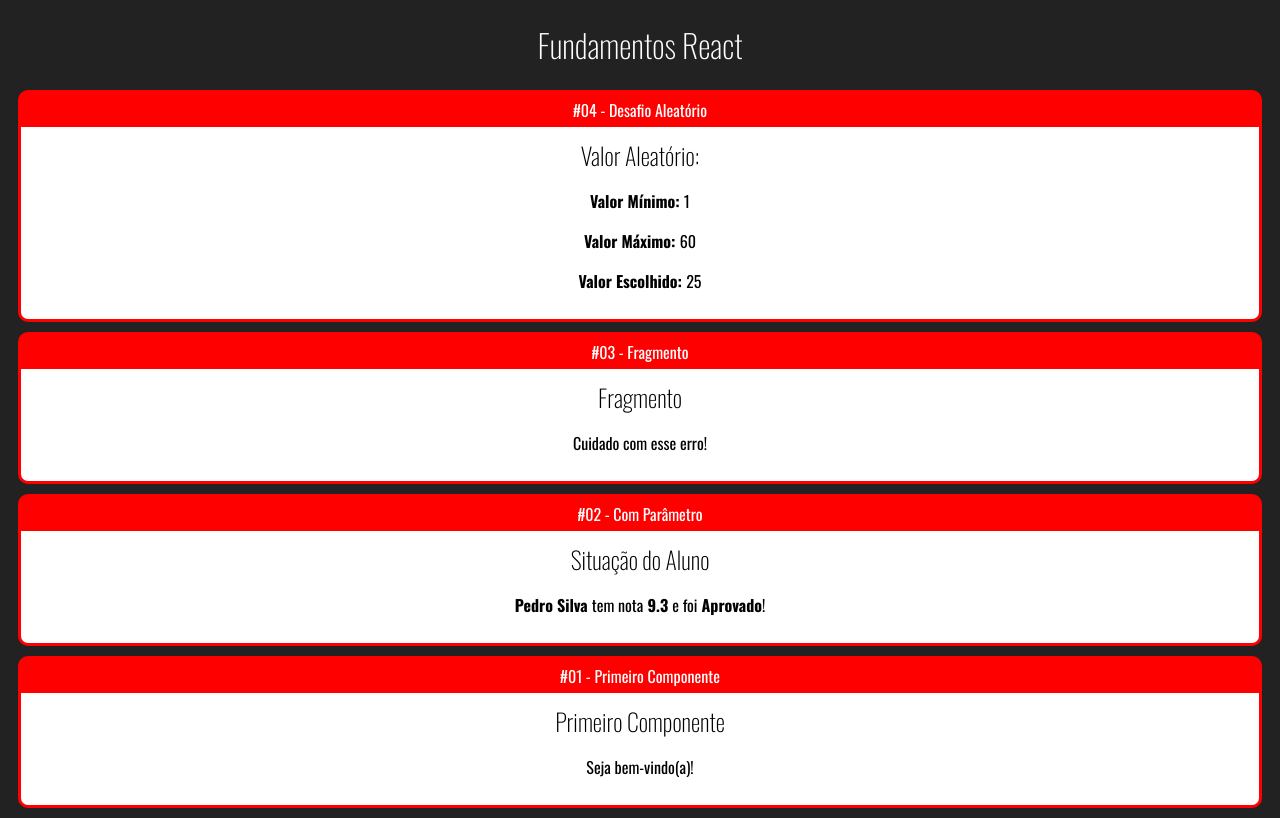
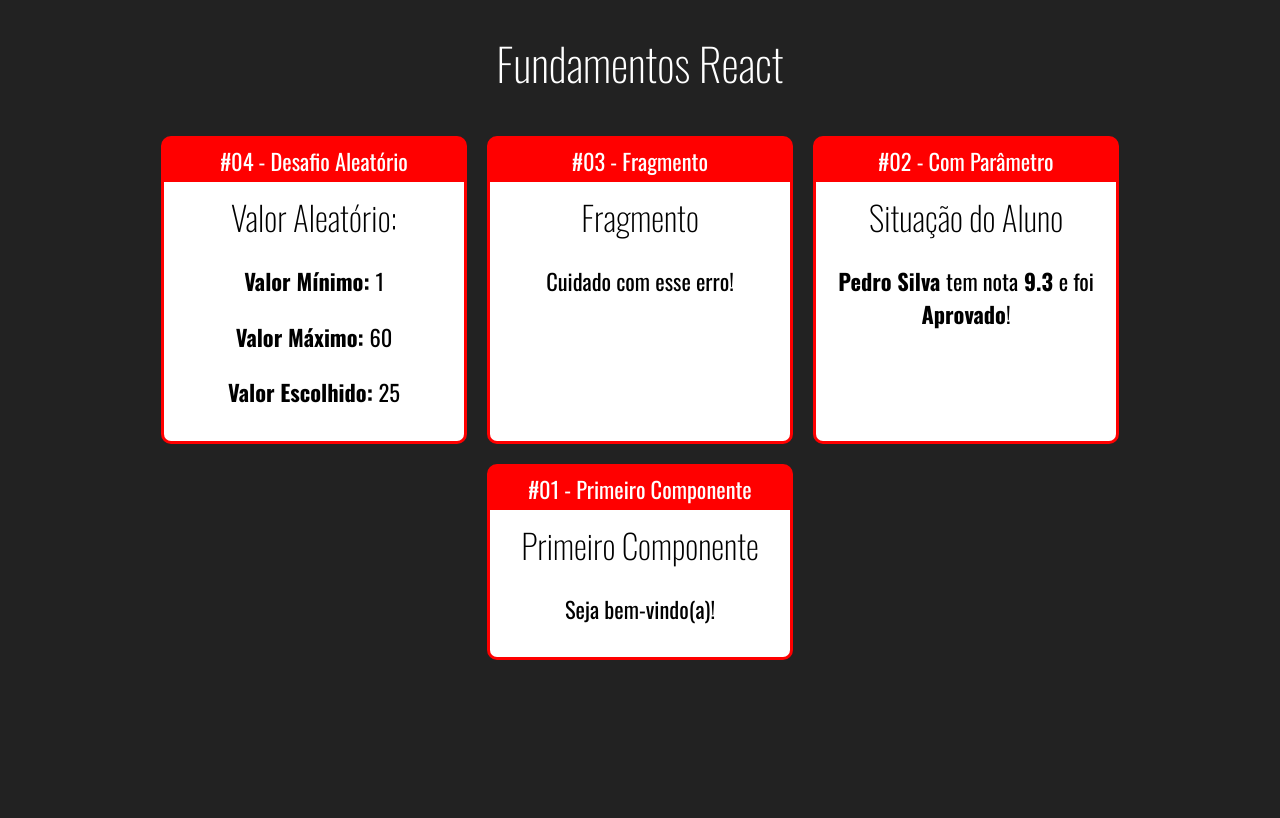
Before and after one commit to gustavoferreiradev/fundamentos-react, a React (Create React App) app: page / in a window 1280 px wide. Built offline with nearby package versions, Linux system fonts and the light colour scheme.

Commit message:
Ajustado o CSS dos Cards

```diff
--- /dev/null
+++ b/src/App.css
@@ -0,0 +1,5 @@
+.App .Cards{
+    display: flex;
+    justify-content: center;
+    flex-wrap: wrap;
+}
--- a/src/App.jsx
+++ b/src/App.jsx
@@ -1,3 +1,4 @@
+import './App.css';
 import React from 'react';
 import Primeiro from './components/basicos/Primeiro';
 import ComParametro from './components/basicos/ComParametro';
@@ -6,17 +7,19 @@
 import Card from './components/layout/Card';
 export default _ =>
 
-    <div id="app">
+    <div className="App">
         <h1>Fundamentos React</h1>
-        <Card titulo ="#04 - Desafio Aleatório">
-        <Aleatorio min = {1} max={60}/>
+
+        <div className="Cards">
+            <Card titulo="#04 - Desafio Aleatório">
+                <Aleatorio min={1} max={60} />
             </Card>
 
-        <Card titulo ="#03 - Fragmento">
-        <Fragmento/>
+            <Card titulo="#03 - Fragmento">
+                <Fragmento />
             </Card>
 
-        <Card titulo ="#02 - Com Parâmetro">
+            <Card titulo="#02 - Com Parâmetro">
                 <ComParametro
                     titulo="Situação do Aluno"
                     aluno="Pedro Silva "
@@ -24,10 +27,8 @@
                 />
             </Card>
 
-        <Card titulo ="#01 - Primeiro Componente">
+            <Card titulo="#01 - Primeiro Componente">
                 <Primeiro></Primeiro>
             </Card>
-
-
-
         </div>
+    </div>
--- a/src/components/layout/Card.css
+++ b/src/components/layout/Card.css
@@ -4,6 +4,10 @@
     border-radius: 10px;
     overflow: hidden;
     margin: 10px;
+    display: flex;
+    flex-direction: column;
+    min-width: 300px;
+    max-width: 300px;
 
 }
 
@@ -14,6 +18,7 @@
 }
 
 .Card .Content{
+    flex: 1;
     background-color: #fff;
     color: #000;
     padding: 10px;
--- a/src/index.css
+++ b/src/index.css
@@ -3,6 +3,7 @@
     background-color: #222;
     color: #fff;
     text-align: center;
+    font-size: 1.4rem;
 }
 
 h1,h2,h3{
```
Lines whose indentation alone changed are shown as unchanged.
